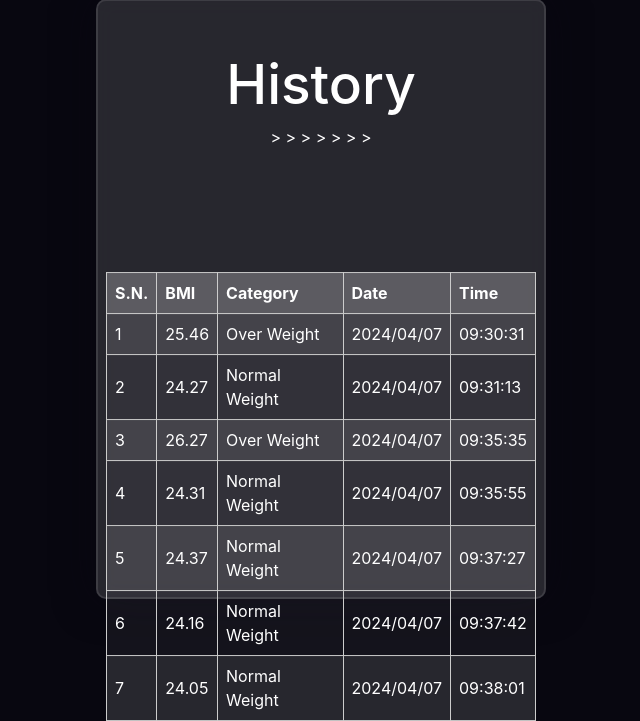
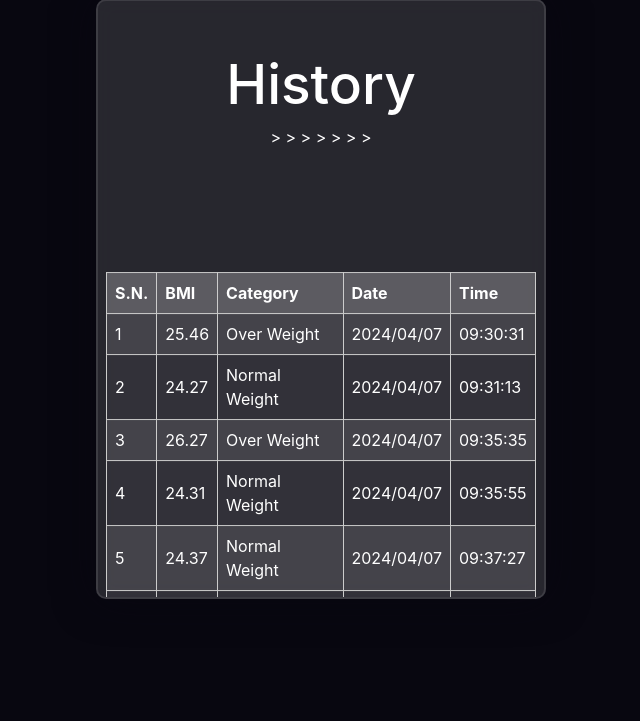
Before and after one commit to KiranKhayamali/BMI-Calculator, a Django app: page /record/ in a window 1280 px wide. Shown: the part 101-822 px from the top of the page, without its empty margins (319-959 px from the left). After the commit the page ends 700 px from the top, so only its background shows below. Run offline with Django 5.2, Linux system fonts and the light colour scheme; a user stored in the database is signed in; data comes from the database, SQL or seed files in the repository.

Commit message:
Changing Htmls

```diff
--- a/templates/record.html
+++ b/templates/record.html
@@ -34,7 +34,7 @@
       top: 50%;
       left: 50%;
       /* overflow-y: auto; */
-      /* overflow: hidden; */
+      overflow: hidden;
       border-radius: 10px;
       backdrop-filter: blur(10px);
       border: 2px solid rgba(255, 255, 255, 0.1);
```
